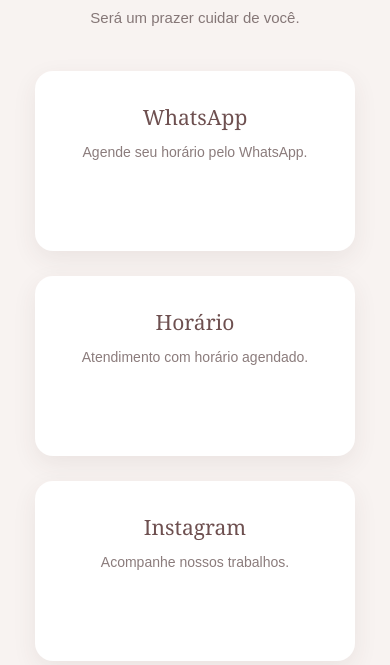
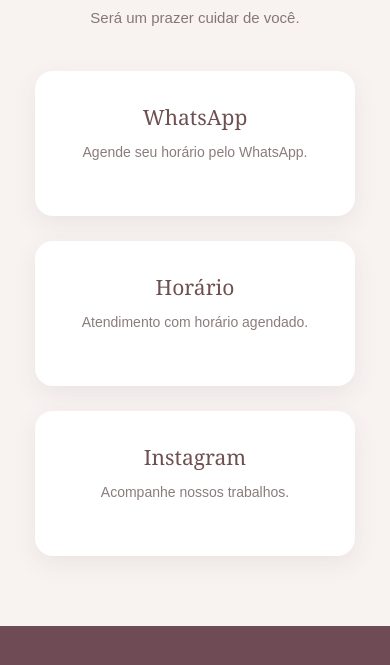
Before and after one commit to protecmf-wq/studio-ruth-miranda, a plain HTML site: page index.html in a window 390 px wide. Shown: the part 5589-6254 px from the top of the page. Drawn offline with Linux system fonts and the light colour scheme.

Commit message:
Ajusta altura dos cards no celular

```diff
--- a/style.css
+++ b/style.css
@@ -1087,6 +1087,11 @@
     .rodape-links {
         flex-direction: column;
     }
+
+    .contato-item {
+        height: 145px;
+        min-height: 145px;
+    }
 }
 
 /* SOBRE MIM - DESKTOP */
```
